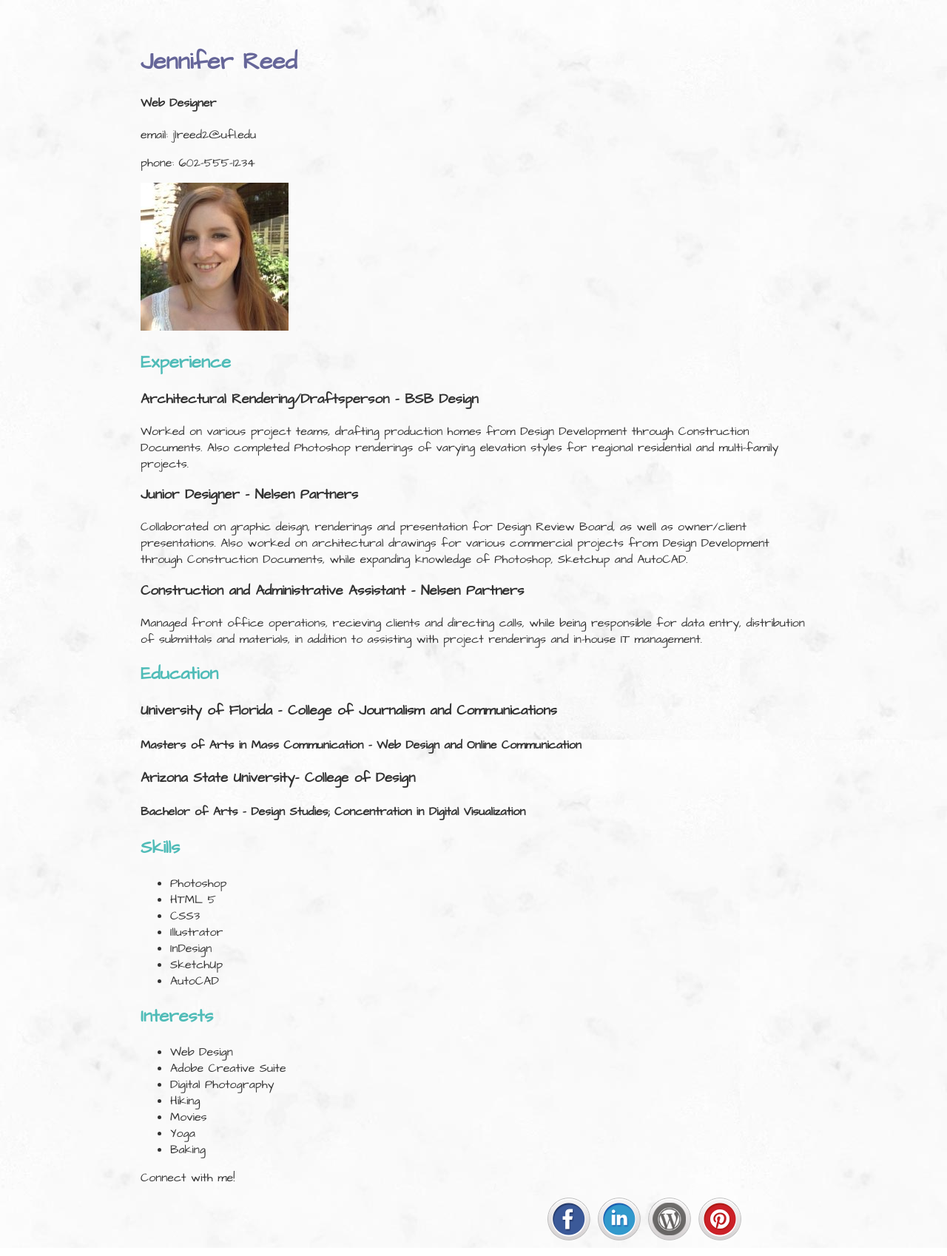
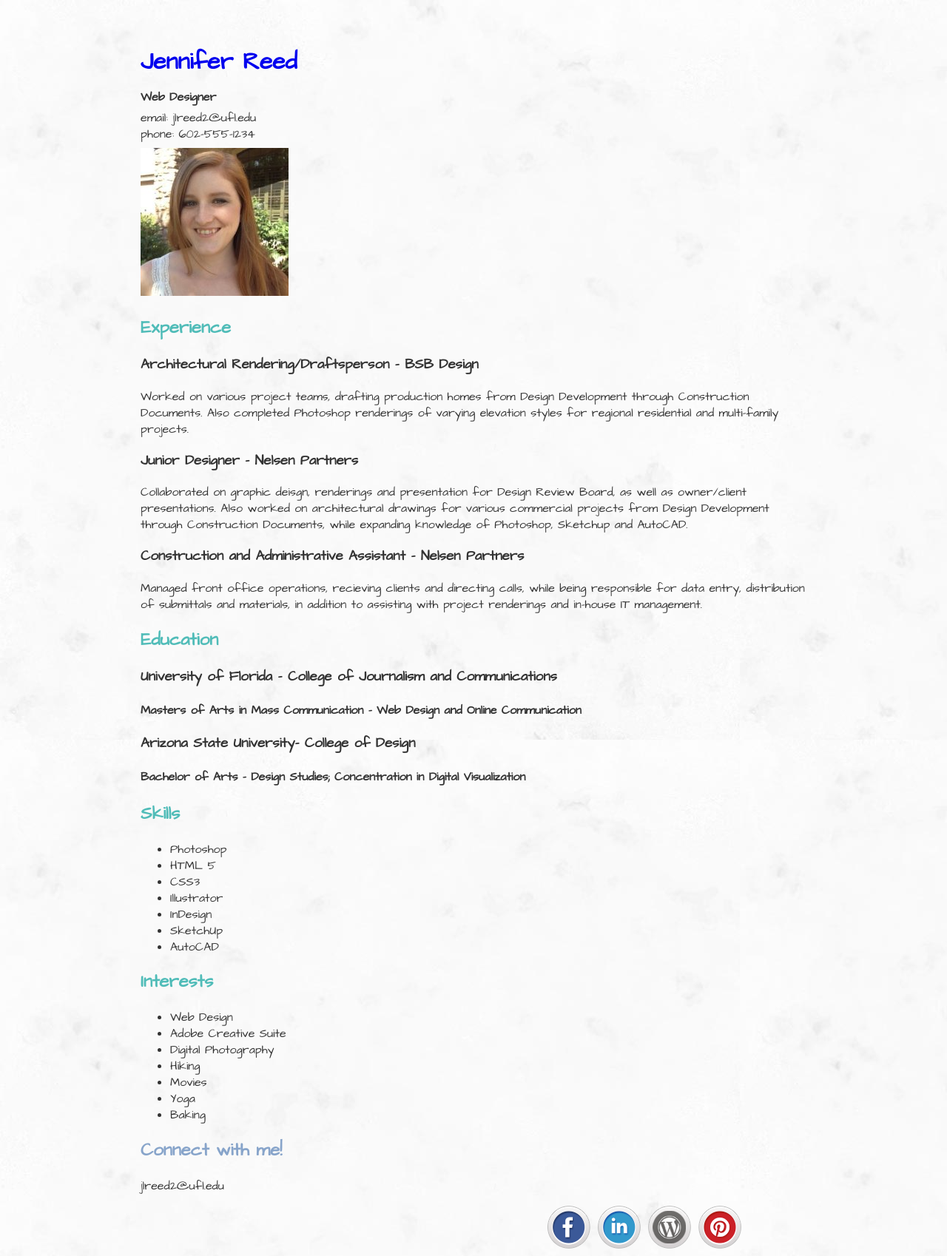
Before and after one commit to jlreed2/project_resume_reed_jennifer, a plain HTML site: page index.html in a window 1280 px wide. Shown: the whole page at 74% size. Drawn offline with Linux system fonts and the light colour scheme.

Commit message:
Add link to h1, alter line height of secondary header text

```diff
--- a/css/main.css
+++ b/css/main.css
@@ -24,12 +24,35 @@ body {
 	padding-top: 40px;
 }
 
+/* header */
+
 h1 {
 	color: #666699;
 }
 
+h1 a {
+	text-decoration: none;
+}
+
+h1 a:visited {
+	color: #87a4ca;
+}
+
+header h4,
+header p {
+	line-height: 40%;
+}
+
+/* Main content */
+
 h2 {
 	color: #50bcb8;
+}
+
+/* Footer */
+
+footer h2 {
+	color: #87a4ca;
 }
 
 #social {
--- a/index.html
+++ b/index.html
@@ -13,7 +13,7 @@
 <body>
     <div id="container">
         <header>
-            <h1>Jennifer Reed</h1>
+            <h1><a href="http://www.jenniferlreed.com" target="blank">Jennifer Reed</a></h1>
             <h4>Web Designer</h4>
             <p>email: jlreed2@ufl.edu</p>
             <p>phone: 602-555-1234</p>
@@ -86,7 +86,8 @@
             </section>
         </main>
         <footer>
-            <p>Connect with me!</p>
+            <h2>Connect with me!</h2>
+            <p>jlreed2@ufl.edu</p>
             <div id="social">
                 <a id="fb" href="https://www.facebook.com/jennifer.reed1" target="blank"></a>
                 <a id="in" href="https://www.linkedin.com/in/jlreed2" target="blank"></a>
```
